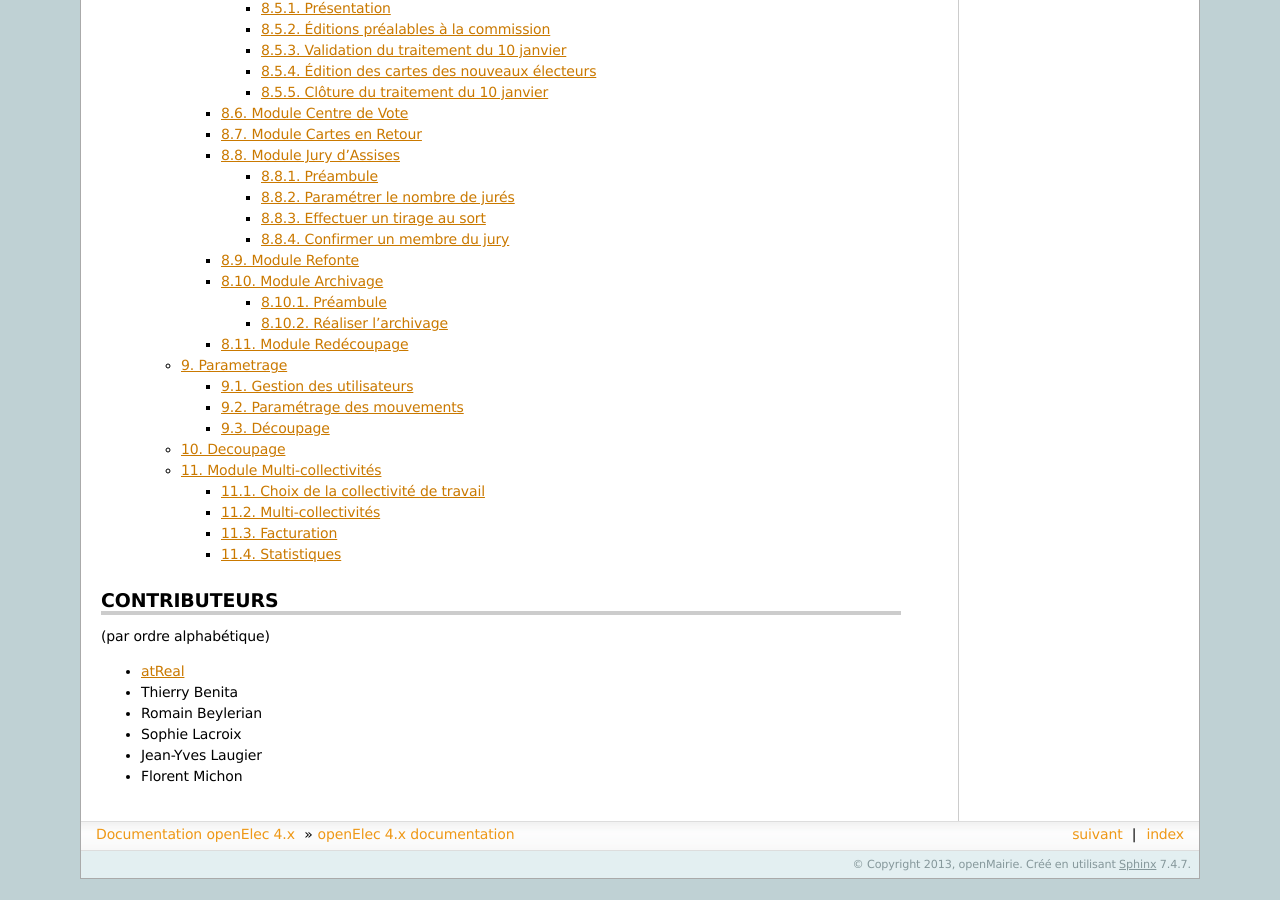
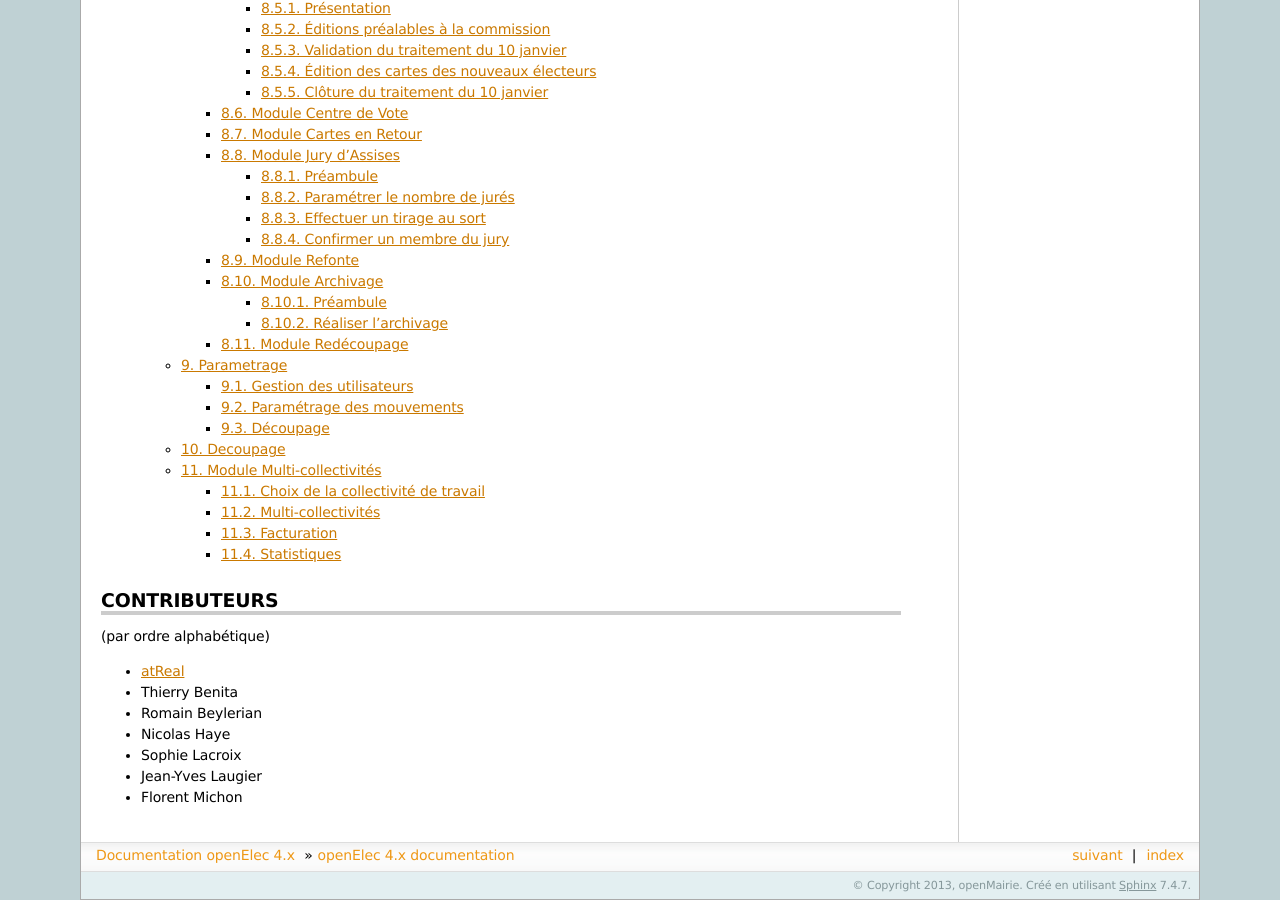
Before and after one commit to tbenita/openelec-documentation, a Sphinx documentation site: the page built from source/index.rst, in a window 1280 px wide and 900 px high, scrolled down 2565 px. Built offline with Sphinx 7.4.7, drawn with Linux system fonts in a browser that asks for light colours; before the commit the page ends 3444 px from its top, so only the background shows below that.

Commit message:
Ajout d'un contributeur

```diff
--- a/source/index.rst
+++ b/source/index.rst
@@ -54,6 +54,7 @@ Contributeurs
 * `atReal <http://www.atreal.fr>`_
 * Thierry Benita
 * Romain Beylerian
+* Nicolas Haye
 * Sophie Lacroix
 * Jean-Yves Laugier
 * Florent Michon
```
